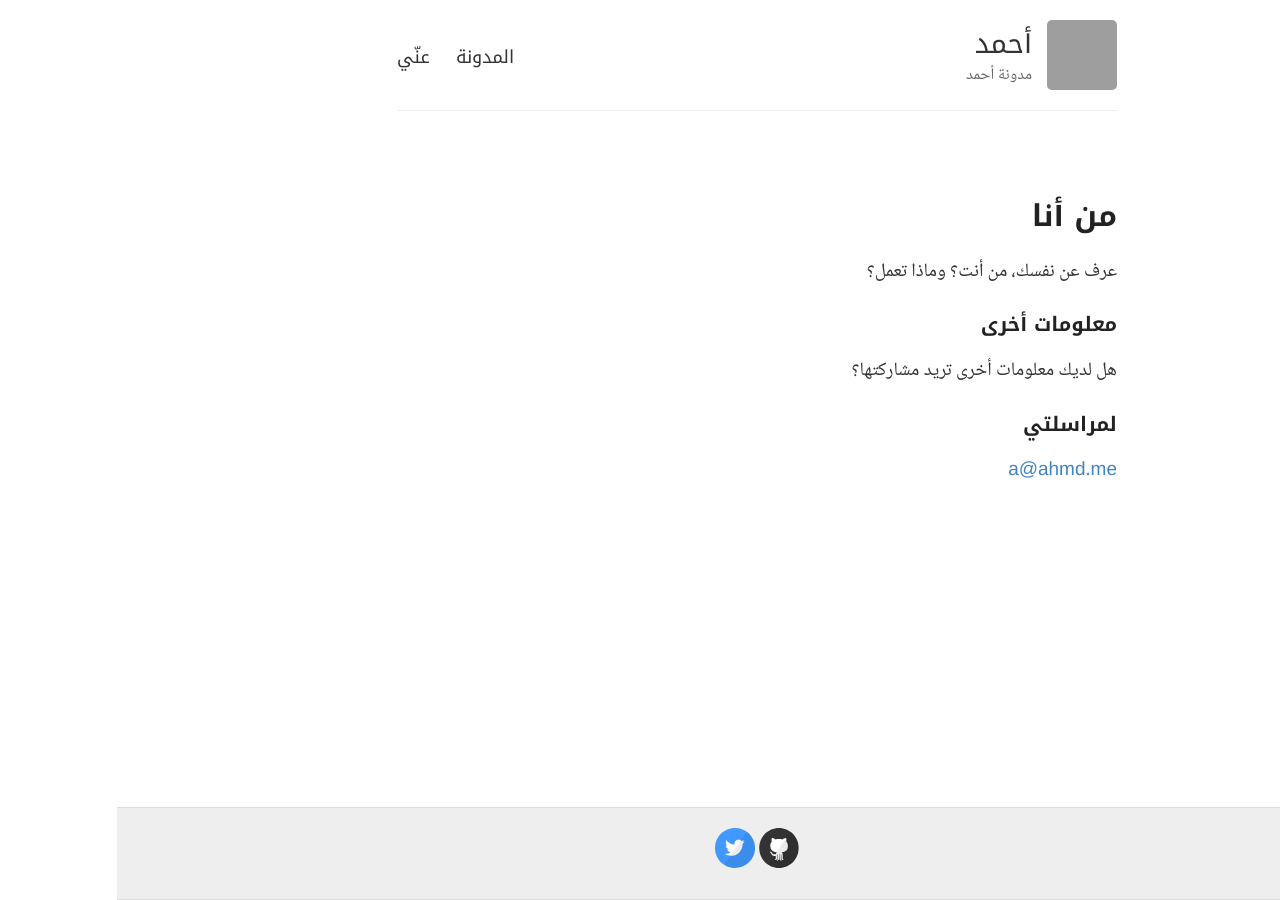
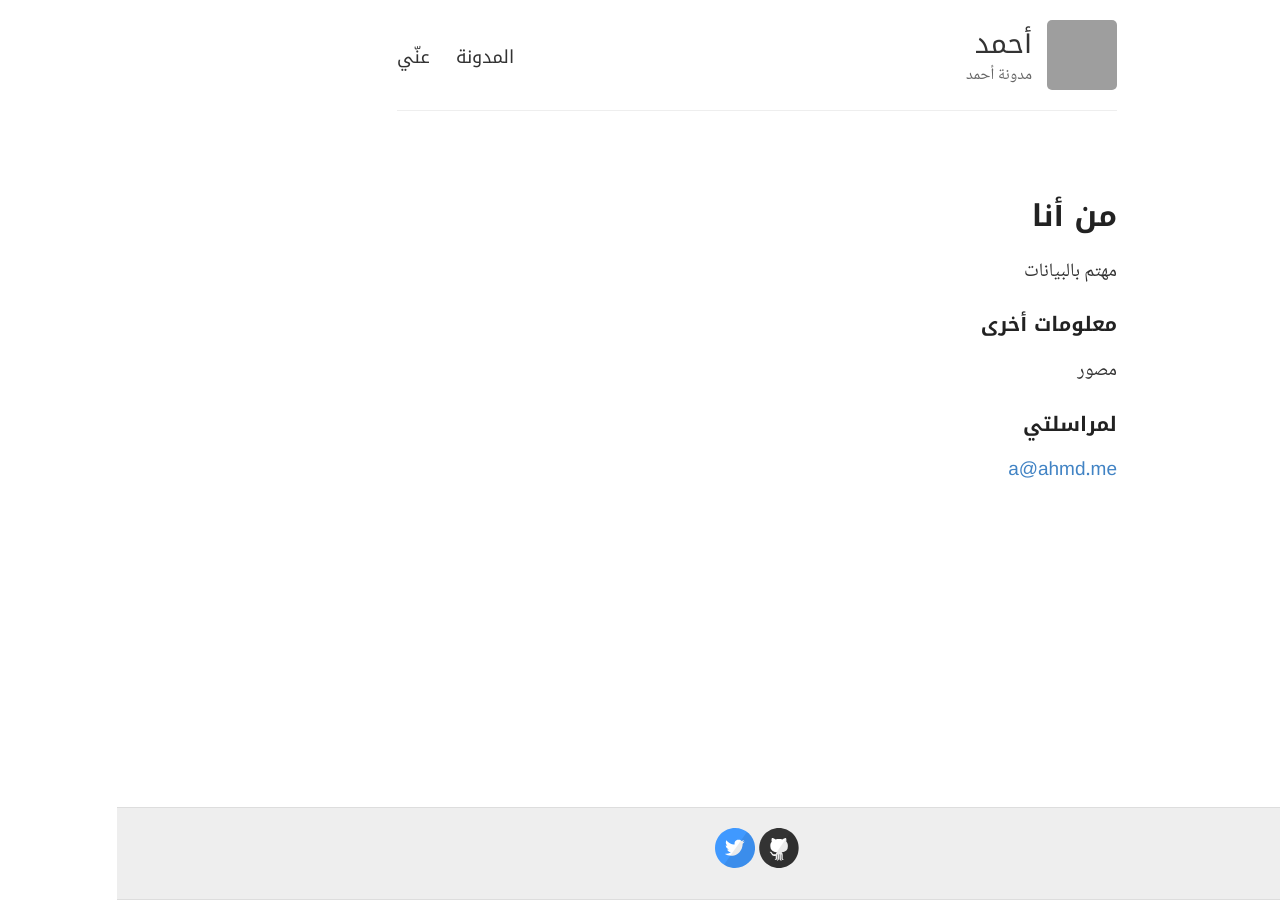
Before and after one commit to ahmadamoudi/ahmadamoudi.github.io, a Jekyll site: the page built from about.md, in a window 1280 px wide. Built offline with Jekyll 4.4.1, drawn with Linux system fonts in a browser that asks for light colours; grey boxes are pictures that could not be loaded.

Commit message:
Update about.md

```diff
--- a/about.md
+++ b/about.md
@@ -2,13 +2,14 @@
 layout: page
 title: من أنا
 permalink: /about/
+published: true
 ---
 
-عرف عن نفسك، من أنت؟ وماذا تعمل؟
+مهتم بالبيانات
 
 ### معلومات أخرى
 
-هل لديك معلومات أخرى تريد مشاركتها؟
+مصور
 
 ### لمراسلتي
 
```
